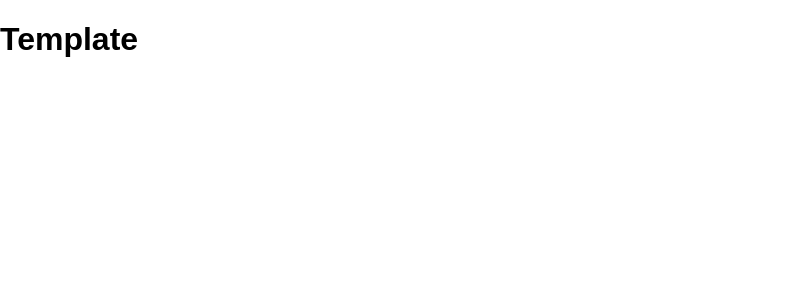
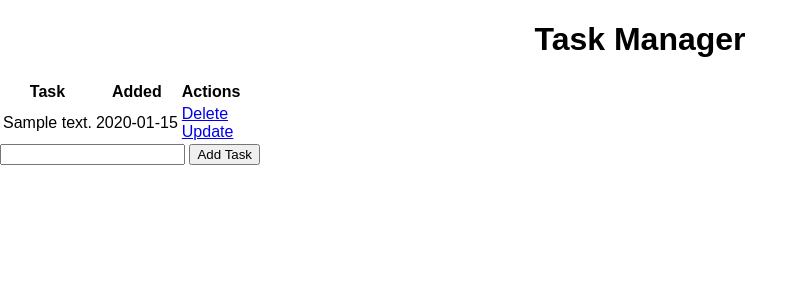
Before and after one commit to TechTinke/python-learning, a Flask app: page / in a window 1280 px wide. Shown: the top 300 px of the page, without its empty margins (0-808 px from the left). Run offline with Flask 3, Linux system fonts and the light colour scheme; tables that the repository leaves empty hold one stand-in row (values such as "Sample post").

Commit message:
Task Master - A CRUD application

```diff
--- a/FLASK/app.py
+++ b/FLASK/app.py
@@ -1,12 +1,66 @@
-from flask import Flask, render_template, url_for
+from flask import Flask, render_template, url_for, request, redirect
+from flask_sqlalchemy import SQLAlchemy
+from datetime import datetime
 
 app = Flask(__name__)
+app.config['SQLALCHEMY_DATABASE_URI'] = 'sqlite:///test.db'#Database location
+#/// - relative path
+#//// - absolute path
+db = SQLAlchemy(app) # Initializing the database
+# In Python Shell, we run: 1. from app import db 2. db.create_all()
 
-@app.route('/')
+# In Flask, certain objects like db don't work on their own &therefore
+# they need to know which Flask app they belong to,
+# especially when you're outside of a running request (like in a Python shell).
+# The app.app_context() part is necessary in Flask to bind the app
+# to the current thread before running database operations.
+
+
+# Creating a model for the database
+class ToDo(db.Model):
+    id = db.Column(db.Integer, primary_key=True)
+    content = db.Column(db.String(200), nullable=False) #nullable - no nulls
+    date_created = db.Column(db.DateTime, default=datetime.utcnow)
+
+    def __repr__(self):
+        return '<Task %r>' % self.id
+@app.route('/', methods=['POST', 'GET'])#adding methods that the route can accept(default is GET)
 def index():
-    return render_template('index.html')
+    if request.method == 'POST':
+        task_content = request.form['content']
+        new_task = ToDo(content=task_content)
 
+        try:
+            db.session.add(new_task)
+            db.session.commit()
+            return redirect('/')
+        except:
+            return "There was an issue adding your new task"
+    else:
+        tasks = ToDo.query.order_by(ToDo.date_created).all()
+        return render_template('index.html', tasks=tasks)
+
+@app.route('/delete/<int:id>')
+def delete(id):
+    task_to_delete = ToDo.query.get_or_404(id) #returns 404 - item not found
+    try:
+        db.session.delete(task_to_delete)
+        db.session.commit()
+        return redirect('/')
+    except:
+        return "There was a problem deleting that task"
+
+@app.route('/update/<int:id>', methods=['GET', 'POST'])
+def update(id):
+    task = ToDo.query.get_or_404(id)
+    if request.method == 'POST':
+        task.content = request.form['content']
+        try:
+            db.session.commit()
+            return redirect('/')
+        except:
+            return "There was an issue updating your task"
+    else:
+        return render_template('update.html', task=task)
 if __name__ == "__main__":
     app.run(debug=True)
-
-# TEMPLATE INHERITANCE - create one master HTML file that contains the skeleton of what each page will look like
--- a/FLASK/templates/base.html
+++ b/FLASK/templates/base.html
@@ -1,9 +1,14 @@
+<!-- TEMPLATE INHERITANCE -->
+<!-- - ONE HTML file(skeleton for how other pages will look like) -->
 <!doctype html>
 <html lang="en">
   <head>
     <meta charset="UTF-8" />
     <meta name="viewport" content="width=device-width, initial-scale=1.0" />
-    <link rel="stylesheet" href="{{ url_for('static', filename='css/main.css')}}"
+    <link
+      rel="stylesheet"
+      href="{{ url_for('static', filename='css/main.css')}}"
+    />
     {%block head %}{% endblock %}
     <!-- Template agent that Flask uses -->
   </head>
--- a/FLASK/templates/index.html
+++ b/FLASK/templates/index.html
@@ -1,3 +1,33 @@
-{%extends 'base.html' %} {% block head %} {% endblock %} {%block body %}
-<h1>Template</h1>
+{%extends 'base.html' %} {% block head %}
+<title>Task Master</title>{% endblock %} {%block body %}
+<div class="content">
+  <h1 style="text-align: center">Task Manager</h1>
+  {% if tasks|length < 1 %}
+  <h4 style="text-align: center">There are no tasks. Create one below!</h4>
+  {% else %}
+  <table>
+    <tr>
+      <th>Task</th>
+      <th>Added</th>
+      <th>Actions</th>
+    </tr>
+    {% for task in tasks %}
+      <tr>
+        <td>{{ task.content }}</td>
+        <td>{{ task.date_created.date()}}</td>
+        <td>
+          <a href="/delete/{{task.id}}">Delete</a>
+          <br />
+          <a href="/update/{{task.id}}">Update</a>
+        </td>
+      </tr>
+      {% endfor %}
+  </table>
+  {% endif %}
+  <form action="/" method="POST">
+    <input type="text" name="content" id="content">
+    <input type="submit" value="Add Task"
+  </form>
+
+</div>
 {% endblock %}
```
Also changed, not shown: FLASK/templates/update.html (added, +13 -0 lines), FLASK/instance/test.db (added), 1 other file.
